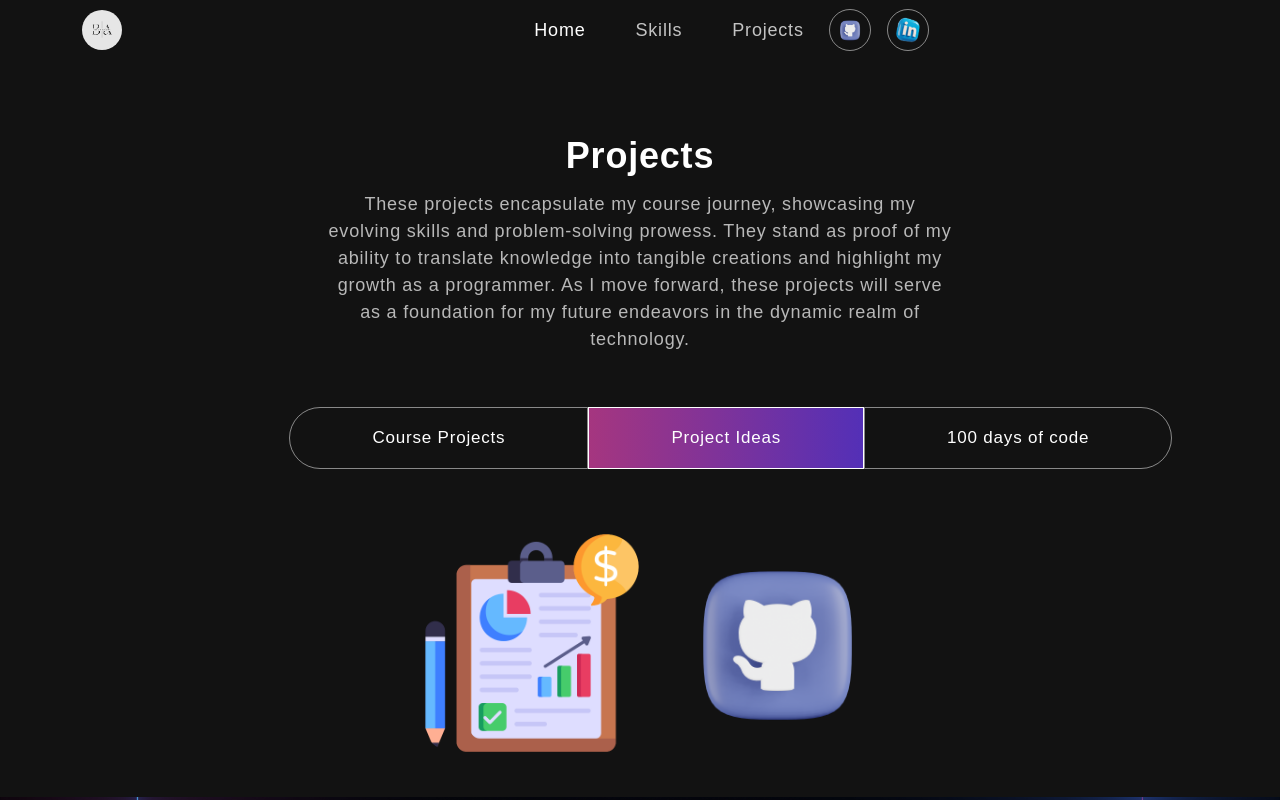
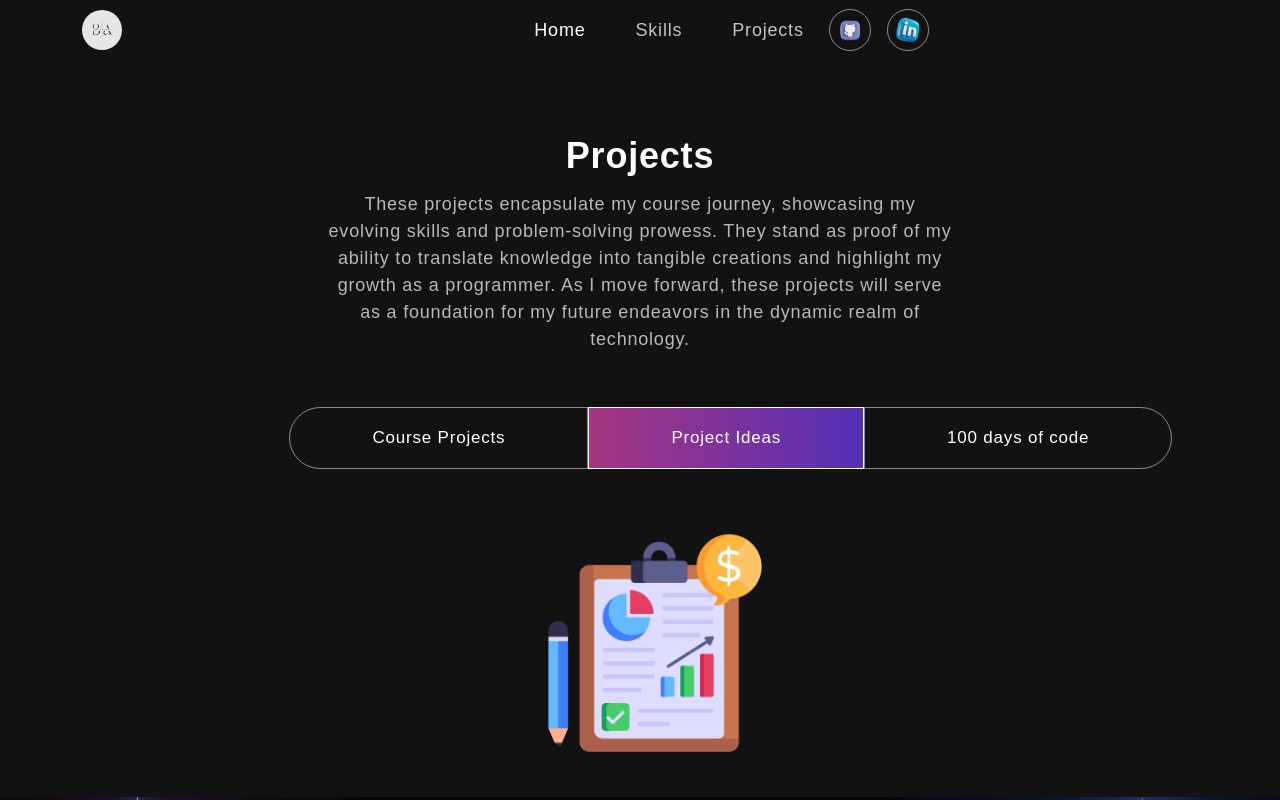
Before and after one commit to brianadams68/Portfolio, a React (Create React App) app: page / in a window 1280 px wide. Both pictures are taken after a click on the tab "Project Ideas". Shown: the part 1663-2463 px from the top of the page. Built offline with nearby package versions, Linux system fonts and the light colour scheme.

Commit message:
New project finished

```diff
--- a/src/components/Projects.jsx
+++ b/src/components/Projects.jsx
@@ -46,7 +46,7 @@ export const Projects = () => {
       title: "GitHub Profile Viewer",
       description: "Design & Development",
       imgUrl: projImg13,
-      link: "",
+      link: "https://maino-viewer.netlify.app/",
     },
     {
       title: "Recipe Finder",
@@ -138,24 +138,24 @@ export const Projects = () => {
                     </Tab.Pane>
                     <Tab.Pane eventKey="second">
                       <div style={{ display: "flex", flexWrap: "nowrap" }}>
-                        {projects.slice(3, 5).map((project, index) => (
+                        {projects.slice(3, 4).map((project, index) => (
                           <ProjectsCard key={index} {...project} />
                         ))}
                       </div>
                     </Tab.Pane>
                     <Tab.Pane eventKey="third">
                       <div style={{ display: "flex", flexWrap: "nowrap" }}>
-                        {projects.slice(5, 8).map((project, index) => (
+                        {projects.slice(4, 7).map((project, index) => (
                           <ProjectsCard key={index} {...project} />
                         ))}
                       </div>
                       <div style={{ display: "flex", flexWrap: "nowrap" }}>
-                        {projects.slice(8, 11).map((project, index) => (
+                        {projects.slice(7, 10).map((project, index) => (
                           <ProjectsCard key={index} {...project} />
                         ))}
                       </div>
                       <div style={{ display: "flex", flexWrap: "nowrap" }}>
-                        {projects.slice(11, 13).map((project, index) => (
+                        {projects.slice(10, 13).map((project, index) => (
                           <ProjectsCard key={index} {...project} />
                         ))}
                       </div>
```
